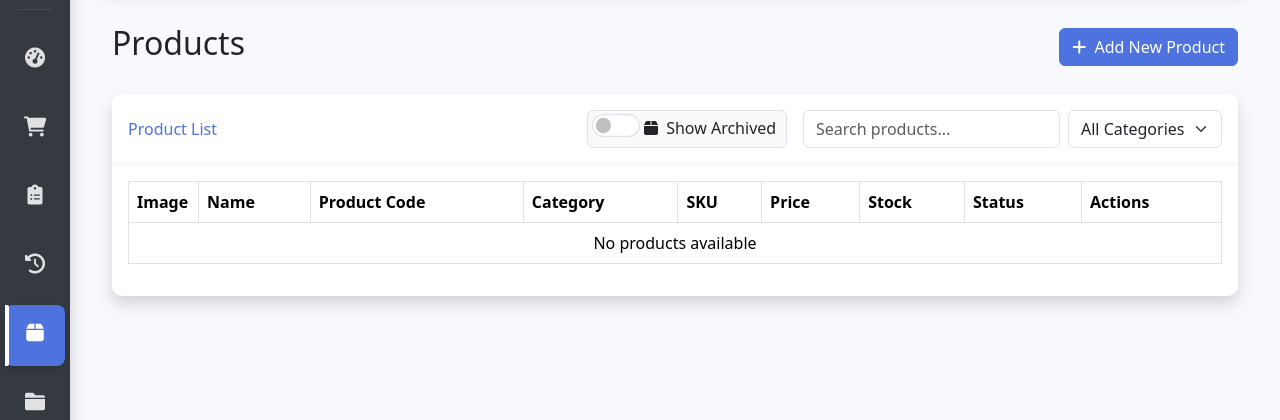
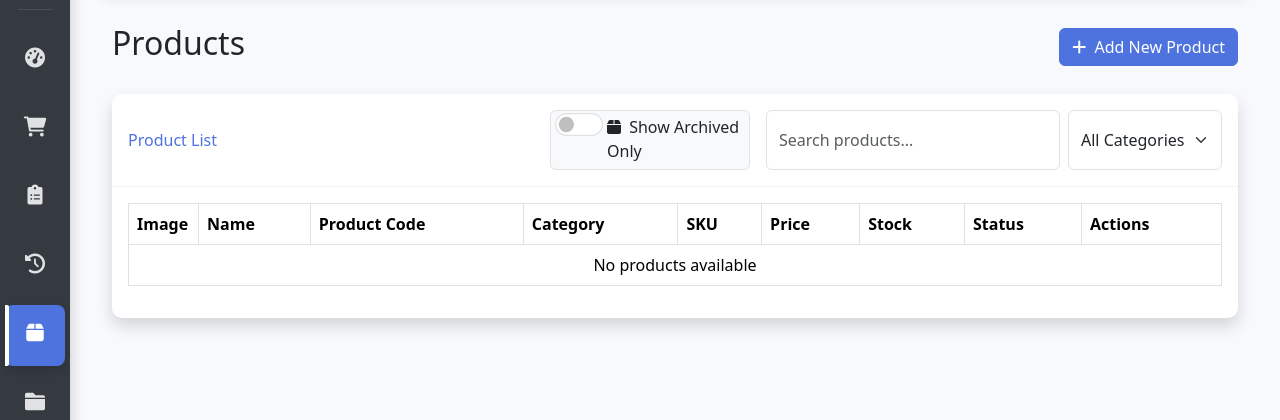
Before and after one commit to msa30804/PB2, a Django app: page /products/ in a window 1280 px wide. Shown: the part 89-509 px from the top of the page. Run offline with Django 4.2, Linux system fonts and the light colour scheme; the visitor is signed in with stand-in values (Sample User, id 1); data that the repository does not hold is empty.

Commit message:
Fix archived products filter to show only archived products when toggle is on

```diff
--- a/posapp/templates/posapp/products/product_list.html
+++ b/posapp/templates/posapp/products/product_list.html
@@ -87,9 +87,9 @@
                         <input class="form-check-input" type="checkbox" role="switch" name="show_archived" id="showArchived" {% if show_archived %}checked{% endif %} style="width: 2.5em; height: 1.2em;">
                         <label class="form-check-label ms-2" for="showArchived" style="font-weight: 500;">
                             {% if show_archived %}
-                            <span class="text-secondary"><i class="fas fa-archive me-1"></i> Showing Archived</span>
+                            <span class="text-secondary"><i class="fas fa-archive me-1"></i> Archived Products Only</span>
                             {% else %}
-                            <span><i class="fas fa-box me-1"></i> Show Archived</span>
+                            <span><i class="fas fa-box me-1"></i> Show Archived Only</span>
                             {% endif %}
                         </label>
                     </div>
@@ -276,10 +276,10 @@
         // Function to update the archive toggle label
         function updateArchiveToggleLabel() {
             if (showArchivedCheckbox.checked) {
-                archiveToggleLabel.innerHTML = '<i class="fas fa-archive me-1"></i> Showing Archived';
+                archiveToggleLabel.innerHTML = '<i class="fas fa-archive me-1"></i> Archived Products Only';
                 archiveToggleLabel.classList.add('text-secondary');
             } else {
-                archiveToggleLabel.innerHTML = '<i class="fas fa-box me-1"></i> Show Archived';
+                archiveToggleLabel.innerHTML = '<i class="fas fa-box me-1"></i> Show Archived Only';
                 archiveToggleLabel.classList.remove('text-secondary');
             }
         }
@@ -321,10 +321,11 @@
                 const parser = new DOMParser();
                 const doc = parser.parseFromString(html, 'text/html');
 
-                // Update the products table
-                const tableBody = doc.querySelector('#productsTable tbody');
-                if (tableBody) {
-                    document.querySelector('#productsTable tbody').innerHTML = tableBody.innerHTML;
+                // Update the products table - replace the entire table body, not just the inner HTML
+                const newTableBody = doc.querySelector('#productsTable tbody');
+                const currentTableBody = document.querySelector('#productsTable tbody');
+                if (newTableBody && currentTableBody) {
+                    currentTableBody.innerHTML = newTableBody.innerHTML;
                 }
 
                 // Update pagination if it exists
--- a/posapp/views/product_views.py
+++ b/posapp/views/product_views.py
@@ -20,8 +20,12 @@ def product_list(request):
     # Filter products based on search and category
     products = Product.objects.all().order_by('-created_at')
 
-    # Hide archived products by default unless explicitly requested
-    if not show_archived:
+    # Filter by archived status
+    if show_archived:
+        # Show only archived products when toggle is on
+        products = products.filter(is_archived=True)
+    else:
+        # Show only non-archived products when toggle is off
         products = products.filter(is_archived=False)
 
     if search_query:
```
